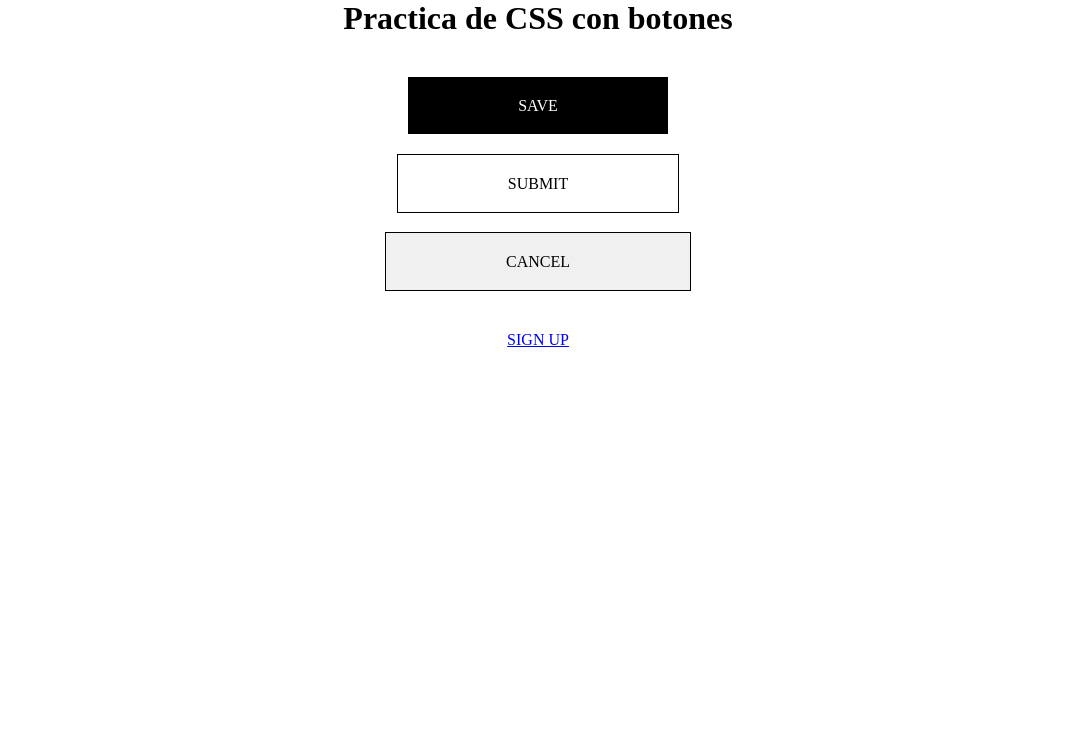
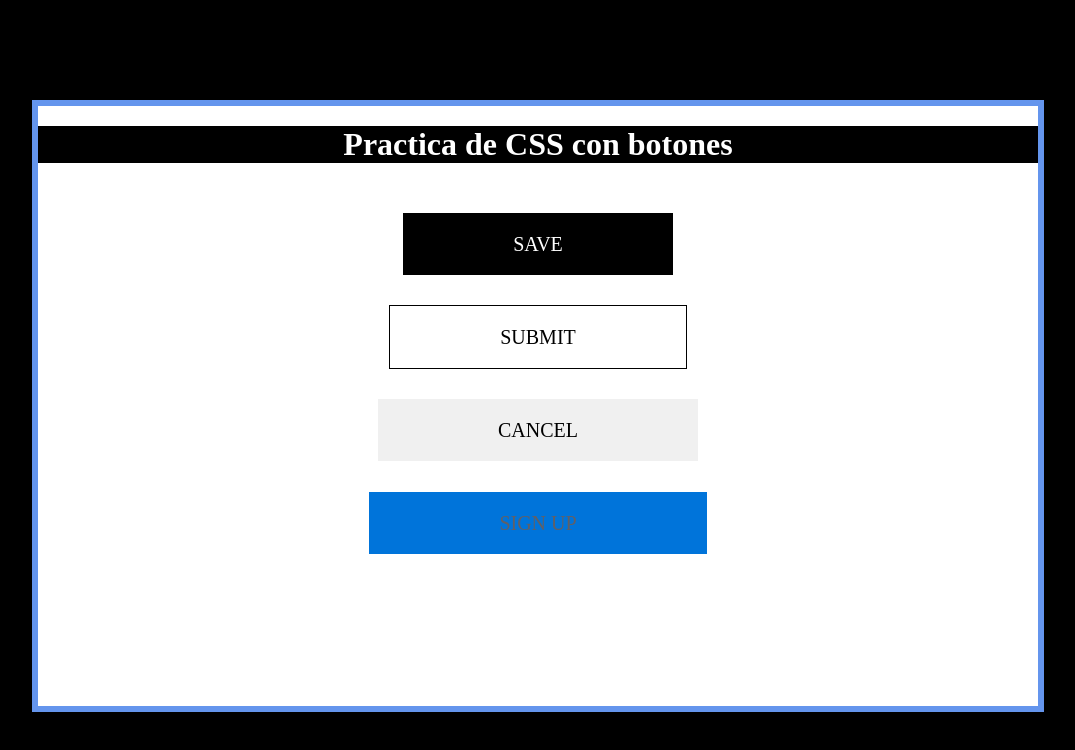
Before and after one commit to jramos22/Practica-css, a plain HTML site: page index.html in a window 1280 px wide. Shown: the whole page, without its empty margins (102-1177 px from the left). Drawn offline with Linux system fonts and the light colour scheme.

Commit message:
agrego el cuarto boton y unos cambios extra[C

```diff
--- a/css/style.css
+++ b/css/style.css
@@ -2,11 +2,26 @@
     padding: 0px;
     margin: 0px;
     text-align: center;
+    background-color: black;
+}
+div{
+    background-color: white;
+    border: 6px solid cornflowerblue;
+    margin: 0 auto;
+    width: 1000px;
+    height: 600px;
+    color: black;
+    margin-top: 100px;
+}
+h1{
+    color: white;
+    margin-top: 20px;
 }
 ul{
     margin: 0 auto;
-    margin-top: 60px;
-
+    margin-top: 70px;
+    font-size: 20px;
+    background-color: white;
 }
 a#boton1{
     background-color: black;
@@ -49,12 +64,26 @@ a#boton3{
     padding-left: 120px;
     padding-right: 120px;
     text-decoration: none;
-    border: 1px solid black;
 }
 #boton3:hover{
     background-color: black;
     color: #F0F0F0;
     text-decoration: none;
-    border: 1px solid white;
+}
+a#boton4{
+    background-color: #0074da;
+    color: #616066;
+    padding-top: 20px;
+    padding-bottom: 20px;
+    padding-left: 130px;
+    padding-right: 130px;
+    text-decoration: none;
 
 }
+#boton4:hover{
+    background-color: #616066;
+    color: #0074da;
+    text-decoration: none;
+
+
+}
--- a/index.html
+++ b/index.html
@@ -7,11 +7,12 @@
     <link rel="stylesheet" href="css/style.css">
 </head>
 <body>
-    <h1>Practica de CSS con botones</h1>
-    <ul><a id="boton1" href="#">SAVE</a></ul>
-    <ul><a id="boton2" href="#">SUBMIT</a></ul>
-    <ul><a id="boton3" href="#">CANCEL</a></ul>
-    <ul><a id="boton4" href="#">SIGN UP</a></ul>
-
+    <div>
+        <h1>Practica de CSS con botones</h1>
+        <ul><a id="boton1" href="#">SAVE</a></ul>
+        <ul><a id="boton2" href="#">SUBMIT</a></ul>
+        <ul><a id="boton3" href="#">CANCEL</a></ul>
+        <ul><a id="boton4" href="#">SIGN UP</a></ul>
+    </div>
 </body>
 </html>
```
